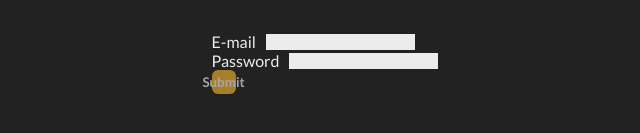
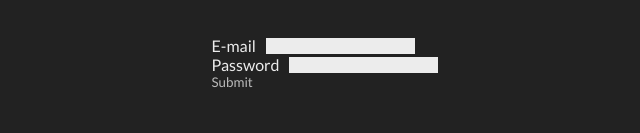
Before and after one commit to Michota/checkoff, a React (Vite) app: page /login in a window 1280 px wide. Shown: the part 337-470 px from the top of the page, without its empty margins (315-955 px from the left). Built offline with nearby package versions, Linux system fonts and the light colour scheme.

Commit message:
style: change some styling on button

```diff
--- a/src/components/TaskDetails.jsx
+++ b/src/components/TaskDetails.jsx
@@ -53,6 +53,13 @@ const TaskFooter = styled.footer`
   justify-content: space-between;
 `;
 
+const CloseButton = styled(Button)`
+  background-color: var(--theme-red);
+  aspect-ratio: 1/1;
+  width: 2.4rem;
+  height: 2.4rem;
+`;
+
 function TaskDetails({ data, setState, setSelectedTaskId }) {
   if (!data?.id ?? setSelectedTaskId(null)) return;
   return (
@@ -62,12 +69,9 @@ function TaskDetails({ data, setState, setSelectedTaskId }) {
           <Task.Checkbox />
 
           <Title />
-          <Button
-            backgroundColor={"var(--theme-red)"}
-            onClick={() => setSelectedTaskId(null)}
-          >
+          <CloseButton size="5rem" onClick={() => setSelectedTaskId(null)}>
             <MdClose />
-          </Button>
+          </CloseButton>
         </Header>
         <DescriptionContainer>
           <Description />
--- a/src/ui/Button.jsx
+++ b/src/ui/Button.jsx
@@ -6,16 +6,13 @@ const StyledButton = styled.button`
   display: flex;
   justify-content: center;
   align-items: center;
-  width: ${(props) => props.$size || "2.4rem"};
-  height: ${(props) => props.$size || "2.4rem"};
   border: none;
-  background-color: ${(props) =>
-    props.$backgroundColor || css`var(--theme-primary)`};
   border-radius: var(--deafult-radius);
-  font-weight: bold;
-  color: ${(props) => props.$textColor || "white"};
-  aspect-ratio: 1 / 1;
-  opacity: 0.6;
+  opacity: 0.8;
+  color: ${(props) => props.$textColor || "var(--theme-white-200)"};
+  background-color: ${(props) => props.$backgroundColor || "transparent"};
+  width: ${(props) => props.$size || "initial"};
+  height: ${(props) => props.$size || "initial"};
 
   &:hover {
     transform: scale(105%);
@@ -49,12 +46,13 @@ const ButtonRestore = styled(StyledButton)`
 
 function Button({
   children,
+  btnType = "default",
   className,
   onClick,
-  btnType = "default",
   color,
+  backgroundColor,
+  // Dont use it to often.
   size,
-  backgroundColor,
 }) {
   switch (btnType) {
     case "default":
```
